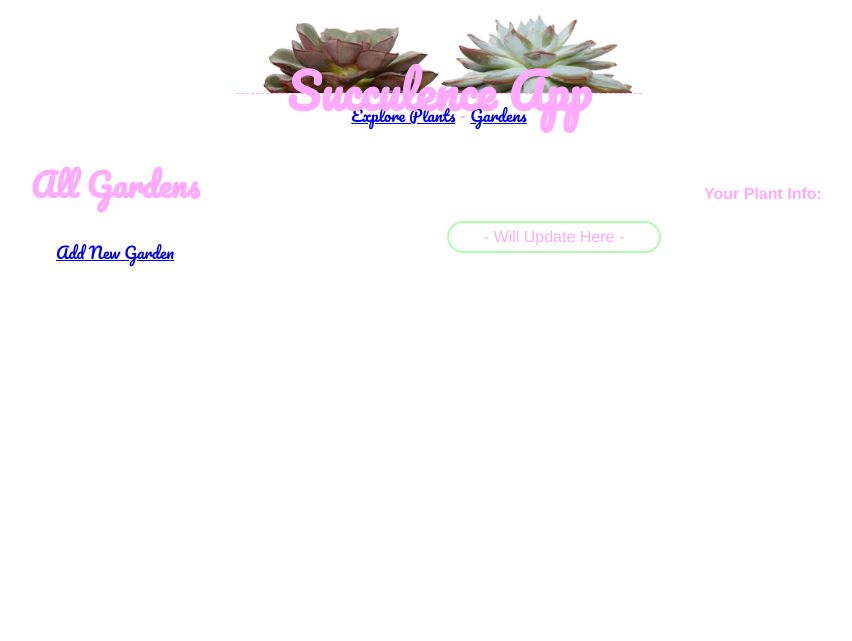
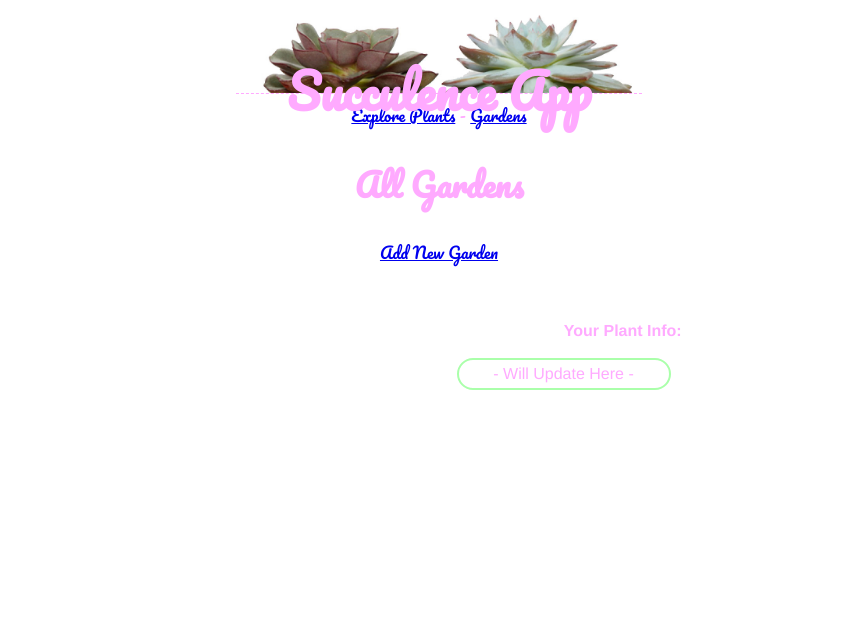
Before and after one commit to jordaninthewind/succulence-fis-project, a Rails app: page /gardens in a window 1280 px wide. Shown: the top 641 px of the page, without its empty margins (201-1053 px from the left). Run offline with Rails 7, Linux system fonts and the light colour scheme; a user stored in the database is signed in; style sheets or scripts are compiled from the project's sources; some libraries are stand-ins or nearby versions.

Commit message:
fixed Oauth in devise controller and updated css container in view partials

```diff
--- a/app/assets/stylesheets/application.css
+++ b/app/assets/stylesheets/application.css
@@ -20,10 +20,14 @@
   text-align: center;
   font-family: Pacifico;
   color: #faf;
+  max-width: 700px;
 }
 
 .container {
 	column-count: 2;
+	column-width: 30%;
+	column-gap: 5%;
+	/*background-color: lightgrey;*/
 }
 
 #title {
@@ -59,6 +63,7 @@
 #footer {
 	position: fixed;
 	bottom: 0px;
+	left: 0px;
 	background-color: white;
 	border-top: 1px solid lightgrey;
 	width: 100%;
--- a/app/controllers/callbacks_controller.rb
+++ b/app/controllers/callbacks_controller.rb
@@ -1,6 +1,9 @@
+require 'pry'
+
 class CallbacksController < Devise::OmniauthCallbacksController
     def github
         @user = User.from_omniauth(request.env["omniauth.auth"])
+        # binding.pry
         sign_in_and_redirect @user
     end
 end
--- a/app/models/user.rb
+++ b/app/models/user.rb
@@ -18,7 +18,6 @@
         user.uid = auth.uid
         user.email = auth.info.email
         user.password = Devise.friendly_token[0,20]
-        user.skip_confirmation!
       end
   end
 end
--- a/app/views/gardens/index.html.erb
+++ b/app/views/gardens/index.html.erb
@@ -1,15 +1,14 @@
 <h2 class="med-title" style="color: #ffaaff">All Gardens</h2>
-  <div class="flex-row">
-	<div class="col-sm-4">
-	  <ul id="garden_plants">
+<div class="h3"><%= link_to "Add New Garden", new_garden_path, id: "newGarden" %></div><br><br>
+  <div class="container">
+	  <div id="garden_plants">
 	  <% @gardens.each do |garden| %>
-	  <li><%= link_to garden.name, garden_path(garden), class: 'garden_li', id: garden.id %> - <%= garden.garden_plants.count %> Plants</li>
+	  <a><%= link_to garden.name, garden_path(garden), class: 'garden_li', id: garden.id %> - <%= garden.garden_plants.count %> Plants</a>
 	  <% end %>
-	  </ul>
-	</div>
-	<div class="h3"><%= link_to "Add New Garden", new_garden_path, id: "newGarden" %></div>
+	  </div>
+
 	<div class="alert_class"></div>
-	<div class="col-sm-4" id="garden_plant_container">
+	<div id="garden_plant_container">
 	  <div class="med-title">
 	  <br>
 	  </div>
--- a/app/views/layouts/application.html.erb
+++ b/app/views/layouts/application.html.erb
@@ -14,7 +14,7 @@
     <%= render "layouts/header" %>
     <%= render "layouts/errors" %>
 
-      <div class="container">
+      <div>
         <%= yield %>
       </div>
 
--- a/app/views/plants/index.html.erb
+++ b/app/views/plants/index.html.erb
@@ -1,6 +1,6 @@
 <div class="medium-text">All Plants</div>
 
-<div>
+<div class="container">
 	<ul id="plants-index">
 		<% @plants.each do |plant| %>
 
--- a/config/routes.rb
+++ b/config/routes.rb
@@ -1,4 +1,5 @@
 Rails.application.routes.draw do
+  # devise_for :users
   root 'welcome#home'
 
   devise_for :users, :controllers => { :registrations => "registrations", :omniauth_callbacks => "callbacks" }
--- /dev/null
+++ b/db/migrate/20180724012852_add_uid_and_provider_to_user.rb
@@ -0,0 +1,6 @@
+class AddUidAndProviderToUser < ActiveRecord::Migration[5.1]
+  def change
+  	add_column :users, :provider, :string
+  	add_column :users, :uid, :integer
+  end
+end
```
Also changed, not shown: db/schema.rb, 1 other file.
